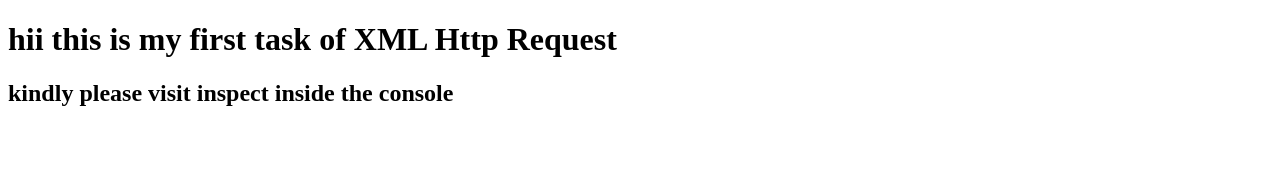
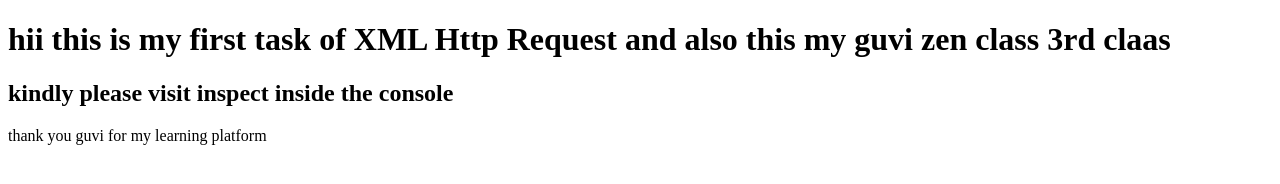
Before and after one commit to mohanrishi/day3-xhr, a plain HTML site: page index.html in a window 1280 px wide. Drawn offline with Linux system fonts and the light colour scheme; no server answers.

Commit message:
html p  tag added

```diff
--- a/index.html
+++ b/index.html
@@ -6,8 +6,9 @@
     <title>XHR get API</title>
 </head>
 <body>
-    <h1>hii this is my first task of <b>XML Http Request</b></h1>
+    <h1>hii this is my first task of <b>XML Http Request</b> and also this my guvi zen class 3rd claas </h1>
     <h2>kindly please visit inspect inside the console</h2>
+    <p>thank you guvi for my learning platform</p>
     <script src="./script.js"></script>
 
 </body>
```
